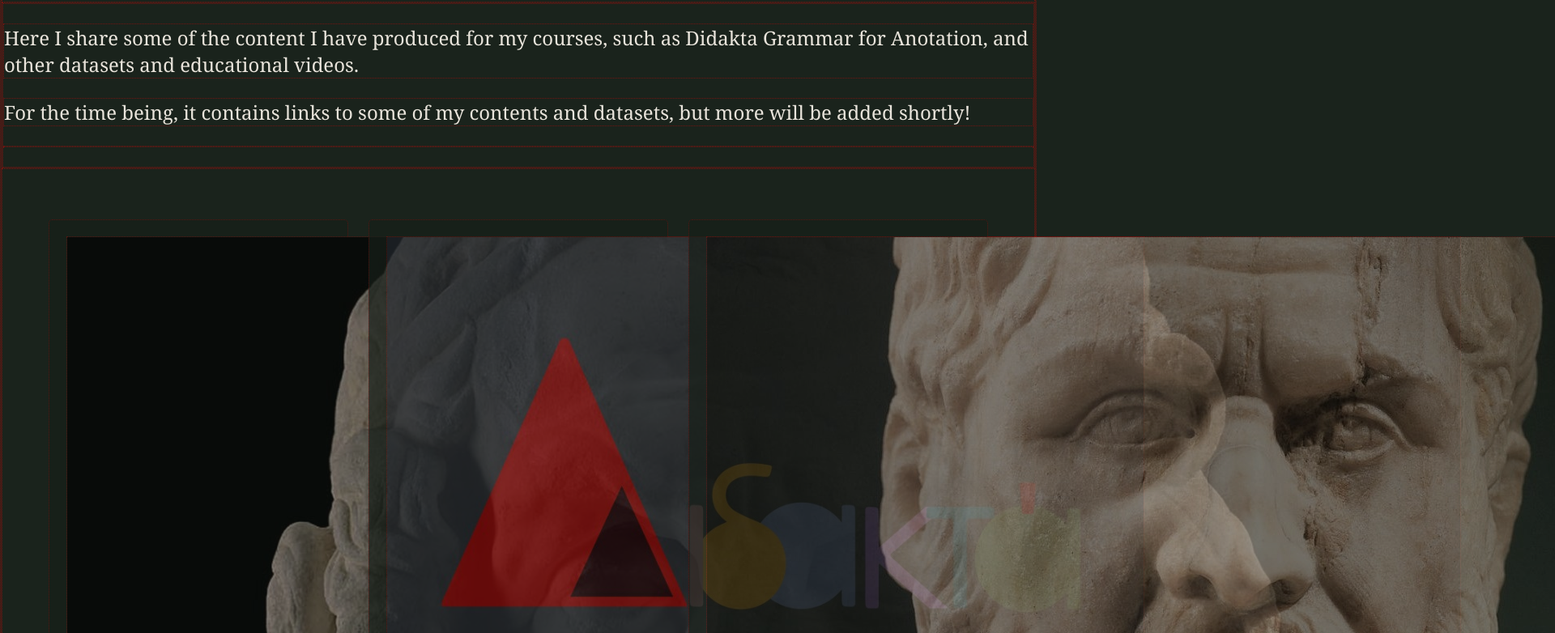
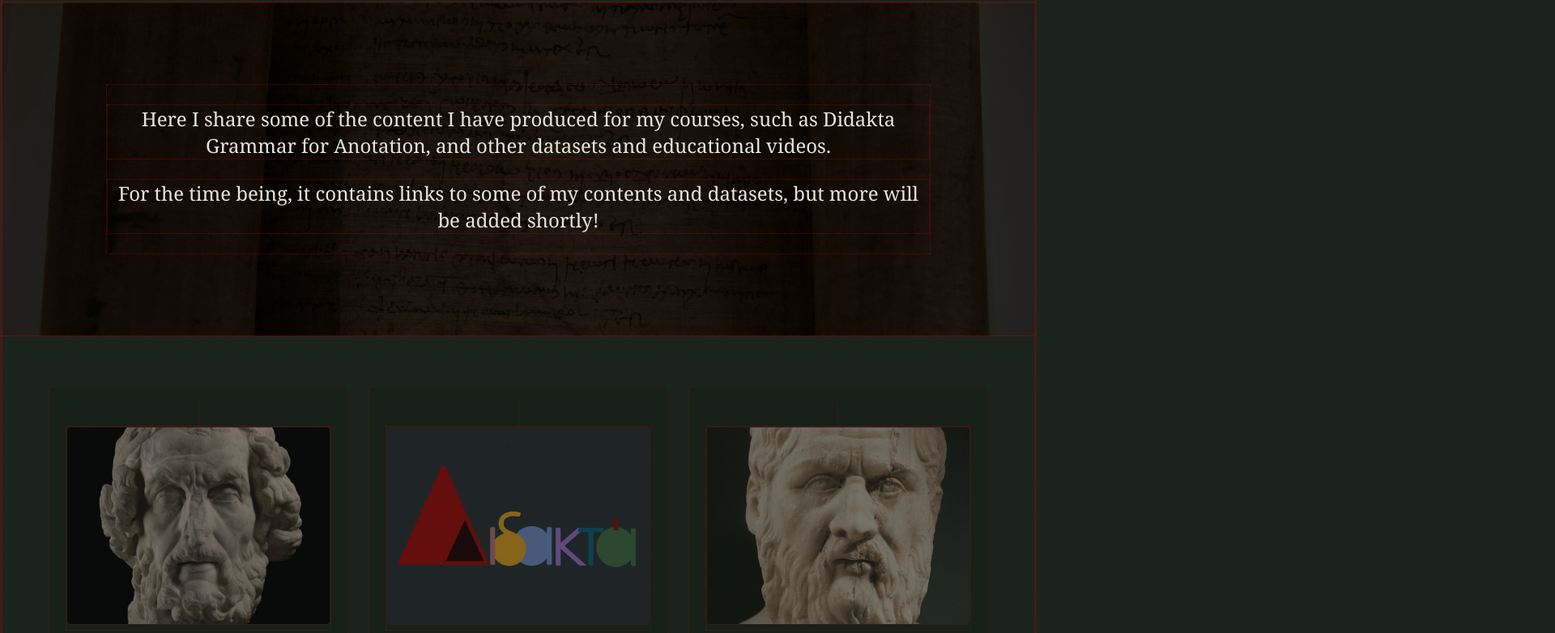
Before and after one commit to farnoosh-shamsian/farnoosh-shamsian.github.io, a plain HTML site: page pages/teachings.html in a window 1280 px wide. Shown: the part 158-940 px from the top of the page at 81% size, 1920 px wide, since content can reach past the window. Drawn offline with Linux system fonts and the light colour scheme.

Commit message:
adapt to new css

```diff
--- a/pages/teachings.html
+++ b/pages/teachings.html
@@ -24,40 +24,60 @@
       </nav>
     </header>
 
-    <section class="teaching">
-      <div class="teaching-content">
+    <section class="hero teaching-hero">
+      <div class="hero-content">
         <p>
-          Here I share some of the content I have produced for my courses,
-          such as Didakta Grammar for Anotation, and other datasets and educational videos.
-          <p>For the time being, it contains
-            links to some of my contents and datasets, but more will be added shortly!</p>
+          Here I share some of the content I have produced for my courses, such
+          as Didakta Grammar for Anotation, and other datasets and educational
+          videos.
+        </p>
+
+        <p>
+          For the time being, it contains links to some of my contents and
+          datasets, but more will be added shortly!
         </p>
       </div>
     </section>
 
     <section class="posts">
-      <article class="teaching-cards-art">
+      <article>
         <a class="post-link" href="https://zenodo.org/records/8318111">
+          <div class="article-img-container">
             <img src="../assets/Homer.jpg" alt="Post Image" />
+          </div>
           <h3>Translation of the Iliad</h3>
-        <p>Our Homer data including Persian and Kurdish translations of book one of the Iliad, aligned at word-level to the UD treebanks</p>
+          <p>
+            Our Homer data including Persian and Kurdish translations of book
+            one of the Iliad, aligned at word-level to the UD treebanks
+          </p>
         </a>
       </article>
-      <article class="teaching-cards-art">
+      <article>
         <a class="post-link" href="https://zenodo.org/records/11216456">
+          <div class="article-img-container">
             <img src="../assets/Didakta.png" alt="Post Image" />
+          </div>
           <h3>Didakta Grammar for Annotation</h3>
-        <p>Access the English version of Didakta on Zenodo. For more info on the Persian, Kurdish and Portuguese version, see the description on Zenodo.</p>
+          <p>
+            Access the English version of Didakta on Zenodo. For more info on
+            the Persian, Kurdish and Portuguese version, see the description on
+            Zenodo.
+          </p>
         </a>
       </article>
-      <article class="teaching-cards-art">
+      <article>
         <a class="post-link" href="https://zenodo.org/records/8333681">
+          <div class="article-img-container">
             <img src="../assets/platon.jpeg" alt="bust of plato" />
+          </div>
           <h3>Translations of Plato's Crito</h3>
-        <p>Our Persian translations of Plato's Crito in three versions, based on the students' translations who participated in an Ancient Greek translation course</p>
+          <p>
+            Our Persian translations of Plato's Crito in three versions, based
+            on the students' translations who participated in an Ancient Greek
+            translation course
+          </p>
         </a>
       </article>
-
     </section>
 
     <footer>
```
Lines whose indentation alone changed are shown as unchanged.
